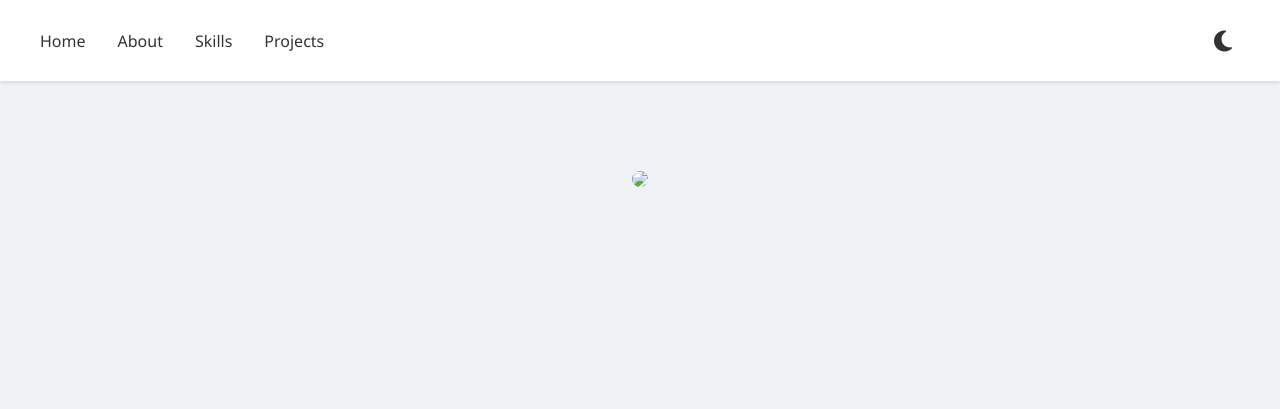
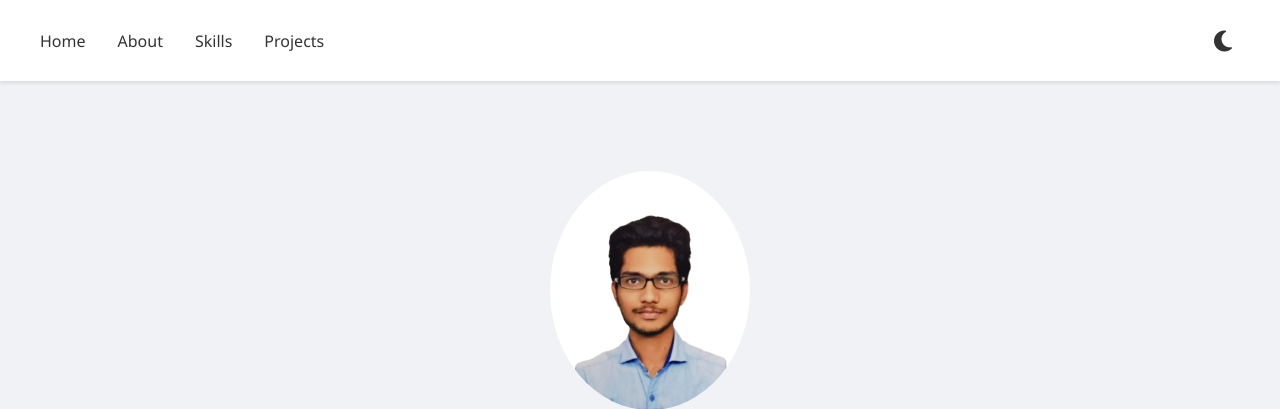
Before and after one commit to Shashivadhan1911/portfolio, a plain HTML site: page index.html in a window 1280 px wide. Shown: the top 409 px of the page. Drawn offline with nearby package versions, Linux system fonts and the light colour scheme.

Commit message:
index.html

```diff
--- a/index.html
+++ b/index.html
@@ -224,7 +224,7 @@
     </nav>
 
     <section id="home">
-        <div class="profile-img"><img src="potfolio/phsh.png"></div>
+        <div class="profile-img"><img src="photo.png"></div>
         <br>
         <h1>SHASHIVADHAN CHEEPIRI</h1>
         <p>Computer Science Engineering<br><span id="element"></span></p>
```
